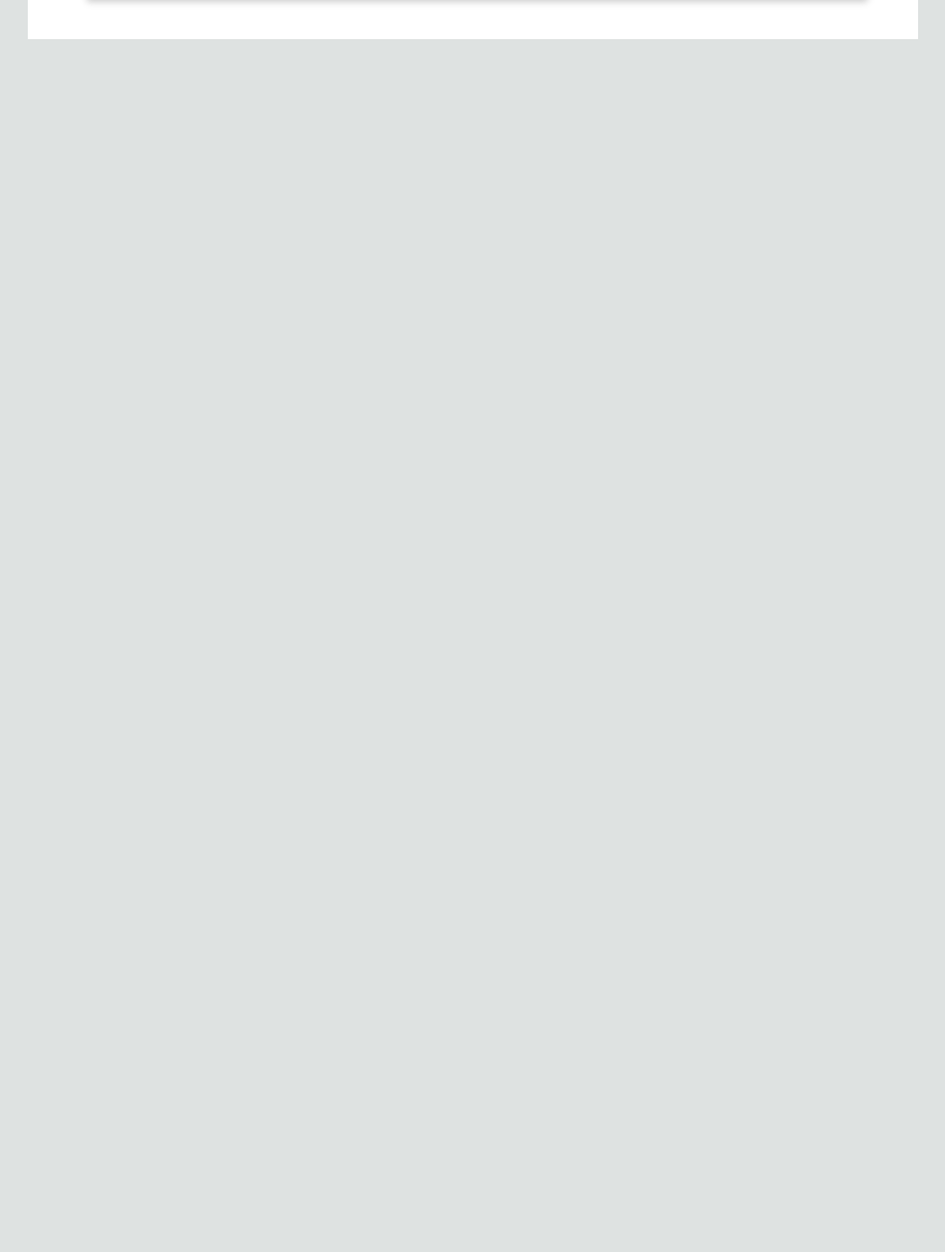
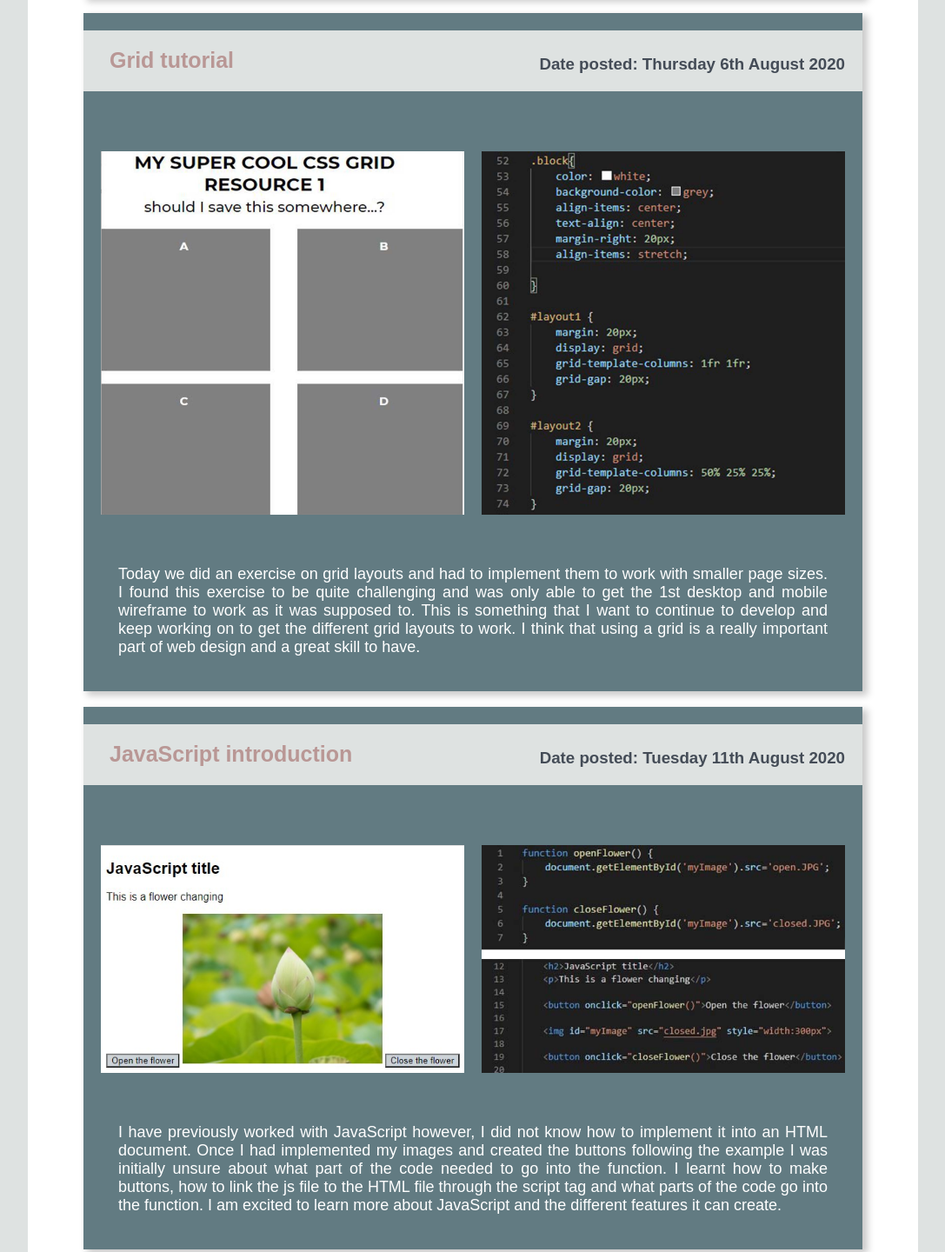
Before and after one commit to Madisyn-0/IXXN221-blog, a plain HTML site: page reflection.html in a window 1280 px wide. Shown: the part 4078-5518 px from the top of the page at 87% size, without its empty margins (96-1183 px from the left). Before the commit the page ends 4123 px from the top, so only its background shows below. Drawn offline with Linux system fonts and the light colour scheme.

Commit message:
Added blog entry

```diff
--- a/reflection.html
+++ b/reflection.html
@@ -90,7 +90,45 @@
                 </div>
             </div>
 
+            <div class="blog-entry2">
+                <div class="info-heading">
+                    <h3 class="title">Grid tutorial</h3>
+                    <h3 class="date">Date posted: Thursday 6th August 2020</h3>
+                </div>
 
+                <div class="grid-container">
+                    <div class="grid-item">
+                        <img class="entry-image2" src="img/grid tut2.jpg" alt="Grid example" >
+                    </div>
+                    <div class="grid-item">
+                        <img class="entry-image2" src="img/grid css.jpg" alt="Grid CSS code">
+                    </div>
+                  </div>
+
+                <div class="text">
+                    <p>Today we did an exercise on grid layouts and had to implement them to work with smaller page sizes. I found this exercise to be quite challenging and was only able to get the 1st desktop and mobile wireframe to work as it was supposed to. This is something that I want to continue to develop and keep working on to get the different grid layouts to work. I think that using a grid is a really important part of web design and a great skill to have.</p>
+                </div>
+            </div>
+
+            <div class="blog-entry2">
+                <div class="info-heading">
+                    <h3 class="title">JavaScript introduction</h3>
+                    <h3 class="date">Date posted: Tuesday 11th August 2020</h3>
+                </div>
+
+                <div class="grid-container">
+                    <div class="grid-item">
+                        <img class="entry-image2" src="img/javaS.jpg" alt="Grid example" >
+                    </div>
+                    <div class="grid-item">
+                        <img class="entry-image2" src="img/javaS code.jpg" alt="Grid CSS code">
+                    </div>
+                  </div>
+
+                <div class="text">
+                    <p>I have previously worked with JavaScript however, I did not know how to implement it into an HTML document. Once I had implemented my images and created the buttons following the example I was initially unsure about what part of the code needed to go into the function. I learnt how to make buttons, how to link the js file to the HTML file through the script tag and what parts of the code go into the function. I am excited to learn more about JavaScript and the different features it can create. </p>
+                </div>
+            </div>
 
         </div>
     </body>
```
Also changed, not shown: index.html (+2 -2 lines), img/grid css.jpg (added), img/javaS code.jpg (added), img/javaS.jpg (added), 1 other file.
